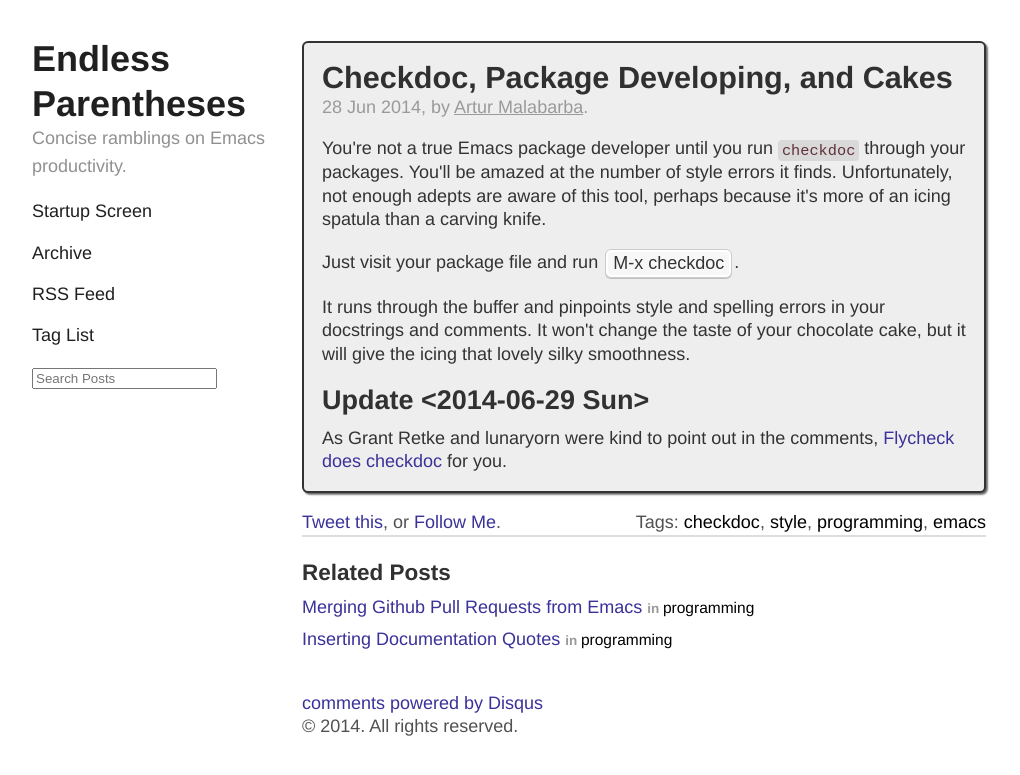
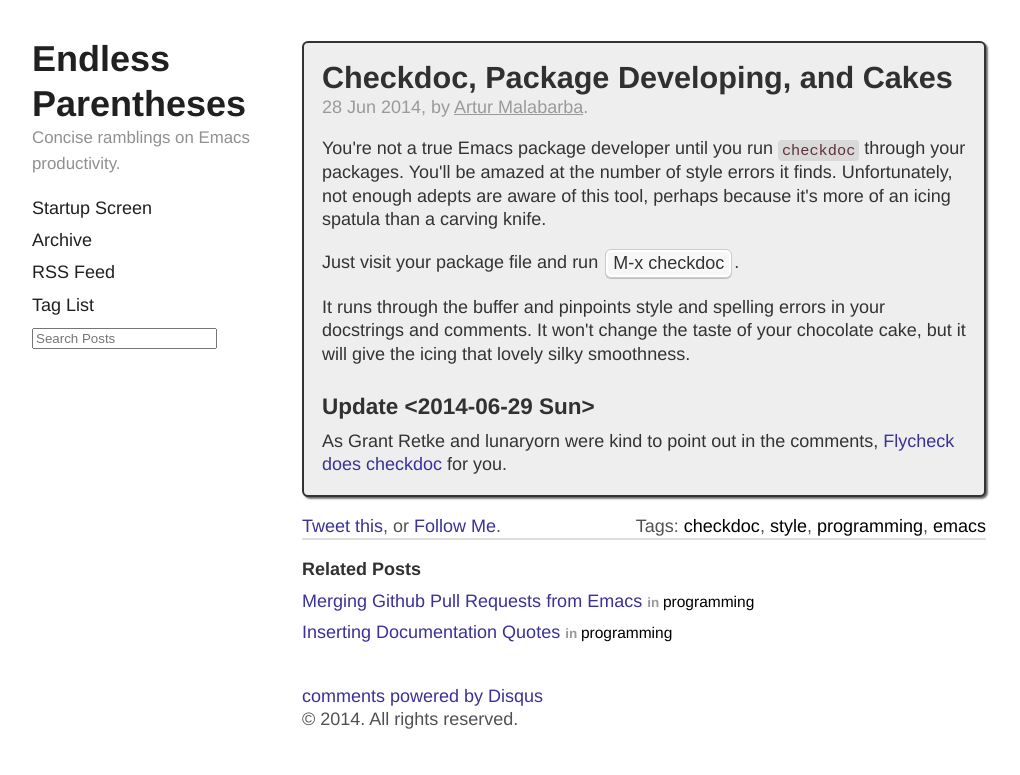
Before and after one commit to Malabarba/EndlessParentheses, a Jekyll site: the page built from _posts/2014-06-28-Checkdoc%2C-Package-Developing%2C-and-Cakes.html, in a window 1280 px wide. Shown: the top 775 px of the page, without its empty margins (50-1070 px from the left). Built offline with Jekyll 4.4.1, drawn with Linux system fonts in a browser that asks for light colours; Markdown is read by kramdown in place of the engine named in the settings; comment, search, counter and statistics services are not loaded.

Commit message:
CSS: Better header sizes

```diff
--- a/public/css/endless.css
+++ b/public/css/endless.css
@@ -135,15 +135,16 @@
 .posts h1 {
     font-size: 1.5rem;
 }
-h2 {
-    margin-top: 1rem;
-    font-size: 1.5rem;
-}
-h3 {
+
+.post-with-comments h2 {
     margin-top: 1.5rem;
     font-size: 1.25rem;
 }
-h4, h5, h6 {
+
+.post-with-comments h3,
+.post-with-comments h4,
+.post-with-comments h5,
+.post-with-comments h6 {
     margin-top: 1rem;
     font-size: 1rem;
 }
@@ -352,7 +353,7 @@
 }
 .masthead-links li {
     width: inherit;
-    margin-top:1em;
+    margin-top:.5em;
 }
 
 .masthead-links form,
@@ -366,6 +367,9 @@
     color: #505050;
 }
 
+.masthead-links {
+    margin-top: 1rem;
+}
 .masthead a {
     color: #202020;
 }
```
